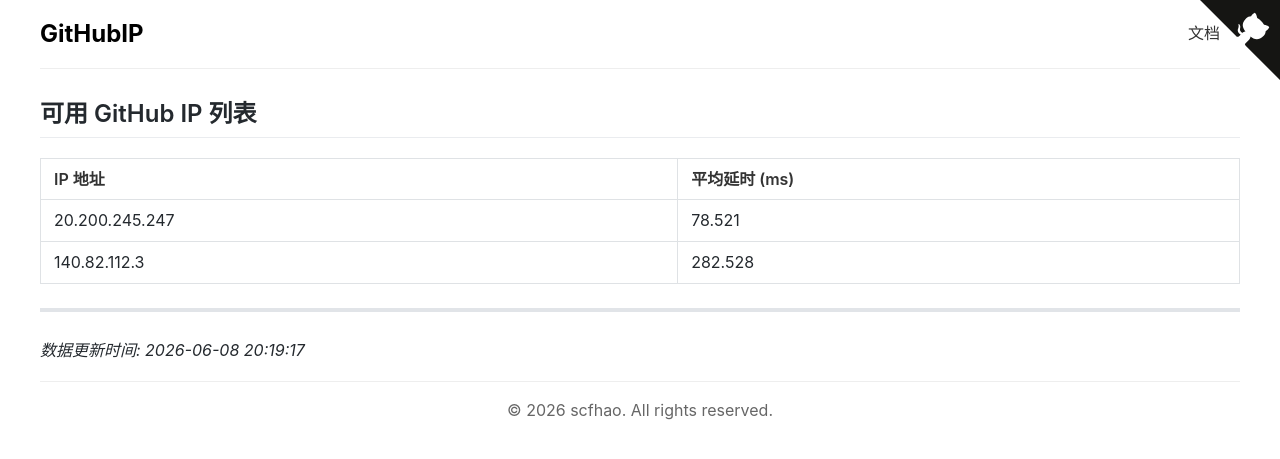
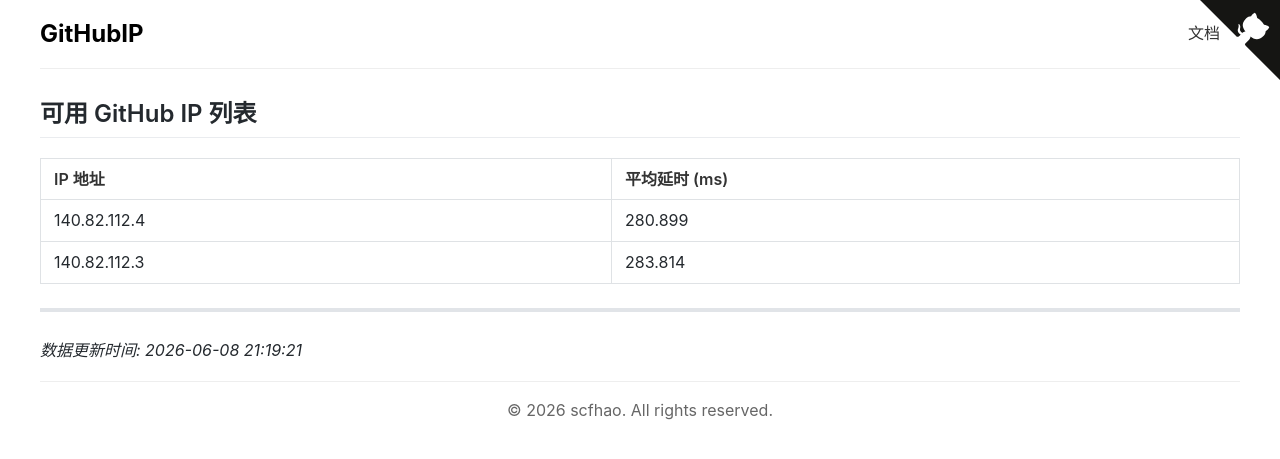
Before and after one commit to scfhao/GitHubIP, a Jekyll site: the page built from index.md, in a window 1280 px wide. Shown: the top 459 px of the page. Built offline with Jekyll 4.4.1, drawn with Linux system fonts in a browser that asks for light colours.

Commit message:
自动脚本执行 - 2026-06-08 21:19:21

```diff
--- a/index.md
+++ b/index.md
@@ -1,16 +1,16 @@
 ---
 layout: home
 title: GitHub IP 列表
-date: 2026-06-08 20:19:17
+date: 2026-06-08 21:19:21
 ---
 
 ## 可用 GitHub IP 列表
 
 | IP 地址 | 平均延时 (ms) |
 |---------|--------------|
-| 20.200.245.247 | 78.521 |
-| 140.82.112.3 | 282.528 |
+| 140.82.112.4 | 280.899 |
+| 140.82.112.3 | 283.814 |
 
 ---
 
-*数据更新时间: 2026-06-08 20:19:17*
+*数据更新时间: 2026-06-08 21:19:21*
```
